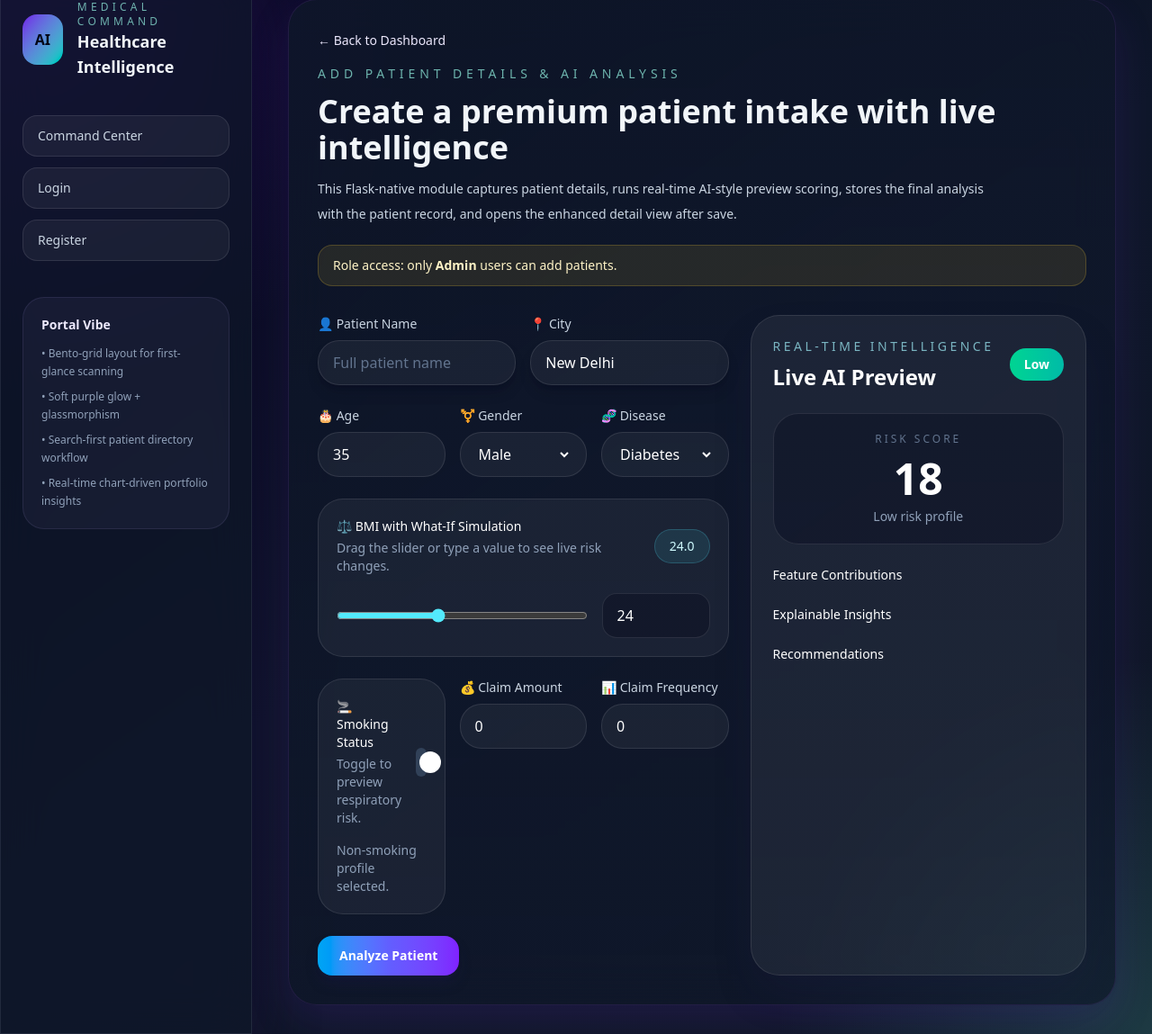
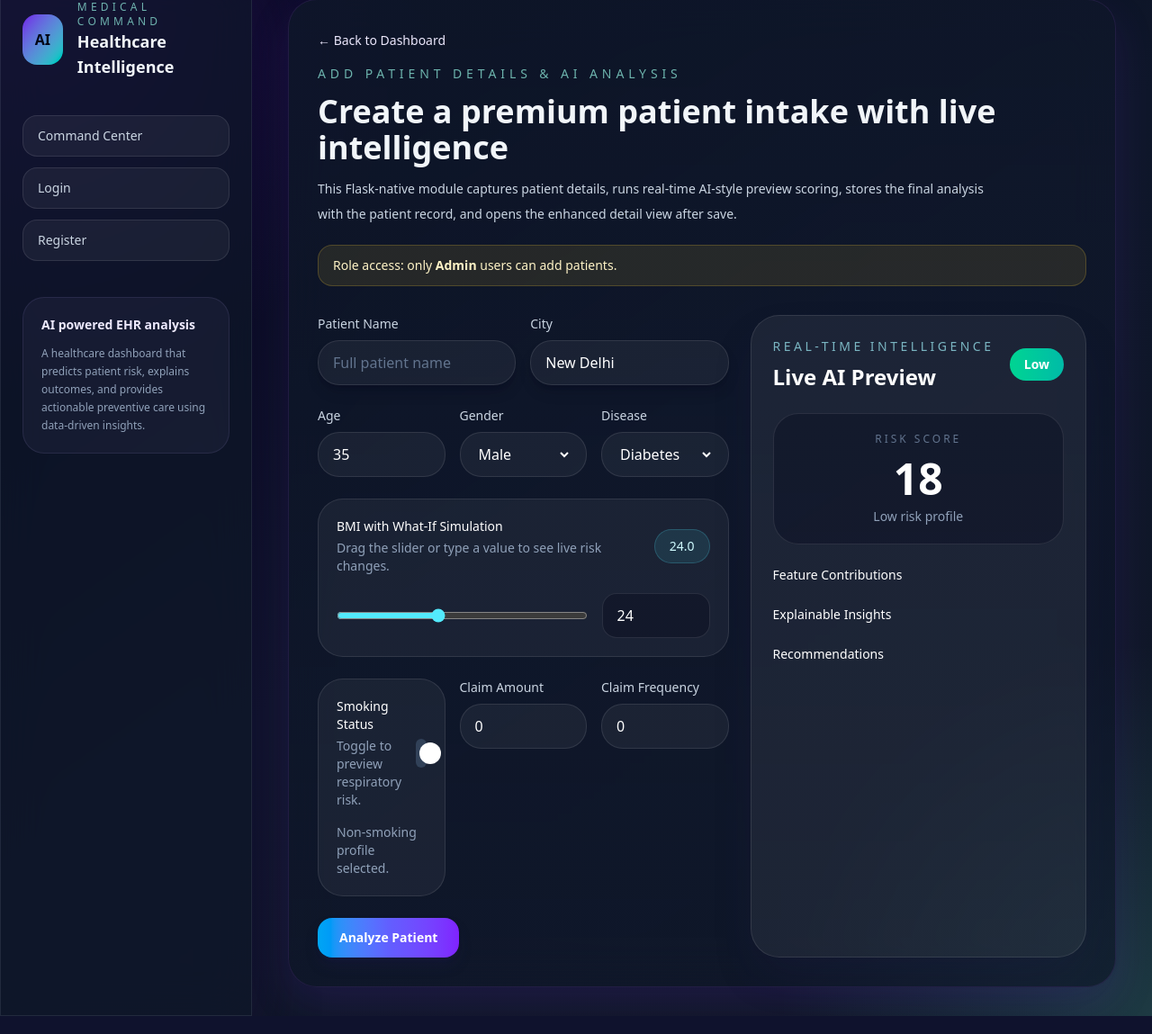
Before and after one commit to akalya2131/AI-Medico_risco, a Flask app: template templates/add_patient.html in a window 1280 px wide. Shown: the part 33-1182 px from the top of the page at 90% size. Run offline with Flask 3, Linux system fonts and the light colour scheme; the template is opened without the code that fills it, so the values that code supplies are empty.

Commit message:
Removing unwante text

```diff
--- a/templates/_patient_intake_form.html
+++ b/templates/_patient_intake_form.html
@@ -9,13 +9,13 @@
     <div class="space-y-6">
         <div class="grid gap-4 sm:grid-cols-2">
             <label class="block">
-                <span class="mb-2 flex items-center gap-2 text-sm text-slate-300">👤 Patient Name</span>
+                <span class="mb-2 flex items-center gap-2 text-sm text-slate-300"> Patient Name</span>
                 <div class="rounded-3xl border border-white/10 bg-white/5 px-4 py-3 shadow-lg shadow-slate-950/20">
                     <input class="w-full bg-transparent text-white outline-none placeholder:text-slate-500" type="text" name="patient_name" placeholder="Full patient name" required>
                 </div>
             </label>
             <label class="block">
-                <span class="mb-2 flex items-center gap-2 text-sm text-slate-300">📍 City</span>
+                <span class="mb-2 flex items-center gap-2 text-sm text-slate-300"> City</span>
                 <div class="rounded-3xl border border-white/10 bg-white/5 px-4 py-3 shadow-lg shadow-slate-950/20">
                     <input class="w-full bg-transparent text-white outline-none placeholder:text-slate-500" type="text" name="city" placeholder="Care city" value="New Delhi">
                 </div>
@@ -24,13 +24,13 @@
 
         <div class="grid gap-4 sm:grid-cols-3">
             <label class="block">
-                <span class="mb-2 flex items-center gap-2 text-sm text-slate-300">🎂 Age</span>
+                <span class="mb-2 flex items-center gap-2 text-sm text-slate-300"> Age</span>
                 <div class="rounded-3xl border border-white/10 bg-white/5 px-4 py-3">
                     <input class="w-full bg-transparent text-white outline-none" type="number" name="age" min="0" value="35" required>
                 </div>
             </label>
             <label class="block">
-                <span class="mb-2 flex items-center gap-2 text-sm text-slate-300">⚧️ Gender</span>
+                <span class="mb-2 flex items-center gap-2 text-sm text-slate-300"> Gender</span>
                 <div class="rounded-3xl border border-white/10 bg-white/5 px-4 py-3">
                     <select class="w-full bg-transparent text-white outline-none" name="gender" required>
                         <option class="text-slate-900">Male</option>
@@ -40,7 +40,7 @@
                 </div>
             </label>
             <label class="block">
-                <span class="mb-2 flex items-center gap-2 text-sm text-slate-300">🧬 Disease</span>
+                <span class="mb-2 flex items-center gap-2 text-sm text-slate-300"> Disease</span>
                 <div class="rounded-3xl border border-white/10 bg-white/5 px-4 py-3">
                     <select class="w-full bg-transparent text-white outline-none" name="disease" required>
                         <option class="text-slate-900">Diabetes</option>
@@ -58,7 +58,7 @@
         <div class="rounded-[1.75rem] border border-white/10 bg-white/5 p-5">
             <div class="flex items-center justify-between gap-4">
                 <div>
-                    <p class="text-sm font-medium text-white">⚖️ BMI with What-If Simulation</p>
+                    <p class="text-sm font-medium text-white"> BMI with What-If Simulation</p>
                     <p class="mt-1 text-sm text-slate-400">Drag the slider or type a value to see live risk changes.</p>
                 </div>
                 <span class="ai-bmi-value rounded-full border border-cyan-300/20 bg-cyan-300/10 px-4 py-2 text-sm font-medium text-cyan-100">24.0</span>
@@ -73,7 +73,7 @@
             <div class="rounded-[1.75rem] border border-white/10 bg-white/5 p-5">
                 <div class="flex items-center justify-between gap-4">
                     <div>
-                        <p class="text-sm font-medium text-white">🚬 Smoking Status</p>
+                        <p class="text-sm font-medium text-white"> Smoking Status</p>
                         <p class="mt-1 text-sm text-slate-400">Toggle to preview respiratory risk.</p>
                     </div>
                     <button type="button" class="ai-smoking-toggle relative h-8 w-16 rounded-full bg-slate-700 transition" aria-label="Toggle smoking status">
@@ -85,14 +85,14 @@
             </div>
 
             <label class="block">
-                <span class="mb-2 flex items-center gap-2 text-sm text-slate-300">💰 Claim Amount</span>
+                <span class="mb-2 flex items-center gap-2 text-sm text-slate-300"> Claim Amount</span>
                 <div class="rounded-3xl border border-white/10 bg-white/5 px-4 py-3">
                     <input class="w-full bg-transparent text-white outline-none" type="number" min="0" step="0.01" name="claim_amount" value="0" required>
                 </div>
             </label>
 
             <label class="block">
-                <span class="mb-2 flex items-center gap-2 text-sm text-slate-300">📊 Claim Frequency</span>
+                <span class="mb-2 flex items-center gap-2 text-sm text-slate-300"> Claim Frequency</span>
                 <div class="rounded-3xl border border-white/10 bg-white/5 px-4 py-3">
                     <input class="w-full bg-transparent text-white outline-none" type="number" min="0" max="12" name="claim_frequency" value="0" required>
                 </div>
@@ -100,7 +100,7 @@
         </div>
 
         <div class="ai-validation-hints hidden rounded-[1.75rem] border border-amber-300/20 bg-amber-400/10 p-5">
-            <p class="text-sm font-medium text-amber-100">✨ Smart Validation Hints</p>
+            <p class="text-sm font-medium text-amber-100"> Smart Validation Hints</p>
             <ul class="ai-validation-list mt-3 space-y-2 text-sm text-amber-50/90"></ul>
         </div>
 
--- a/templates/dashboard.html
+++ b/templates/dashboard.html
@@ -53,14 +53,14 @@
                 <h3 class="mt-2 text-3xl font-semibold">Escalation queue</h3>
                 <p class="mt-2 text-sm text-slate-400">Patients with risk score 4 or 5 are surfaced first for intervention and API access.</p>
             </div>
-            <div id="high-risk-summary" class="rounded-full border border-rose-300/20 bg-rose-300/10 px-4 py-2 text-sm font-medium text-rose-100">⚠️ {{ high_risk_patients|length }} High Risk Patients</div>
+            <div id="high-risk-summary" class="rounded-full border border-rose-300/20 bg-rose-300/10 px-4 py-2 text-sm font-medium text-rose-100"> {{ high_risk_patients|length }} High Risk Patients</div>
         </div>
         <div id="high-risk-grid" class="mt-6 grid gap-4 lg:grid-cols-3">
             {% for patient in high_risk_patients %}
             <a href="{{ url_for('web.detail_page', patient_id=patient.id) }}" class="high-risk-glow block rounded-3xl border bg-rose-500/10 p-5 transition hover:bg-rose-500/15">
                 <div class="flex items-start justify-between gap-4">
                     <div>
-                        <p class="font-medium text-white">⚠️ {{ patient.full_name }}</p>
+                        <p class="font-medium text-white"> {{ patient.full_name }}</p>
                         <p class="mt-1 text-sm text-rose-100/80">{{ patient.primary_diagnosis }} · {{ patient.city }}</p>
                         <p class="mt-3 text-xs uppercase tracking-[0.25em] text-rose-100/60">Closest hospital</p>
                         <p class="mt-1 text-sm text-slate-300">{{ patient.closest_hospital.name if patient.closest_hospital else 'Monitoring only' }}</p>
@@ -149,7 +149,7 @@
                         <a href="{{ url_for('web.detail_page', patient_id=patient.id) }}" class="high-risk-glow block rounded-3xl border bg-rose-500/10 p-5 transition hover:bg-rose-500/15">
                             <div class="flex items-center justify-between gap-4">
                                 <div>
-                                    <p class="font-medium text-white">⚠️ {{ patient.full_name }}</p>
+                                    <p class="font-medium text-white"> {{ patient.full_name }}</p>
                                     <p class="mt-1 text-sm text-slate-400">{{ patient.primary_diagnosis }} · {{ patient.city }}</p>
                                 </div>
                                 <span class="rounded-full border border-rose-300/20 bg-rose-300/10 px-3 py-1 text-xs uppercase tracking-[0.2em] text-rose-100">High Risk · {{ patient.risk.risk_score }}/5</span>
--- a/templates/layout.html
+++ b/templates/layout.html
@@ -78,12 +78,9 @@
                     <p class="mt-2 font-semibold text-white">{{ session.get('user', {}).get('role', 'doctor')|title }}</p>
                 </div>
                 {% endif %}
-                <p class="font-semibold text-violet-100">Portal Vibe</p>
+                <p class="font-semibold text-violet-100">AI powered EHR analysis </p>
                 <ul class="mt-3 space-y-2 text-xs leading-5 text-slate-400">
-                    <li>• Bento-grid layout for first-glance scanning</li>
-                    <li>• Soft purple glow + glassmorphism</li>
-                    <li>• Search-first patient directory workflow</li>
-                    <li>• Real-time chart-driven portfolio insights</li>
+                    <li>A healthcare dashboard that predicts patient risk, explains outcomes, and provides actionable preventive care using data-driven insights.</li>
                 </ul>
             </div>
         </aside>
--- a/templates/patient_detail.html
+++ b/templates/patient_detail.html
@@ -133,7 +133,7 @@
                         <div class="flex flex-wrap gap-3">
                             <a href="{{ document.url }}" target="_blank" rel="noreferrer" class="rounded-2xl border border-teal-300/20 bg-teal-300/10 px-4 py-2 text-sm font-medium text-teal-100">View</a>
                             <form method="post" action="{{ url_for('web.delete_document', patient_id=patient.id, storage_key=document.storage_key) }}">
-                                <button type="submit" class="rounded-2xl border border-rose-300/20 bg-rose-300/10 px-4 py-2 text-sm font-medium text-rose-100">🗑 Delete</button>
+                                <button type="submit" class="rounded-2xl border border-rose-300/20 bg-rose-300/10 px-4 py-2 text-sm font-medium text-rose-100">Delete</button>
                             </form>
                         </div>
                     </div>
```
